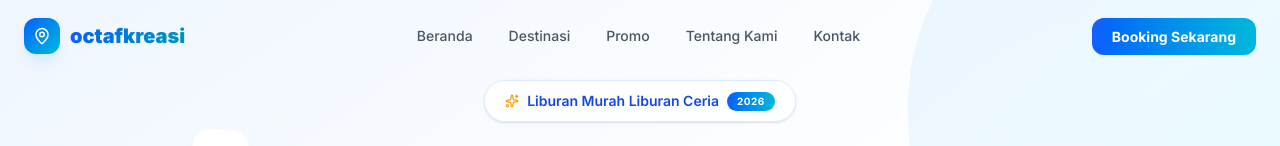
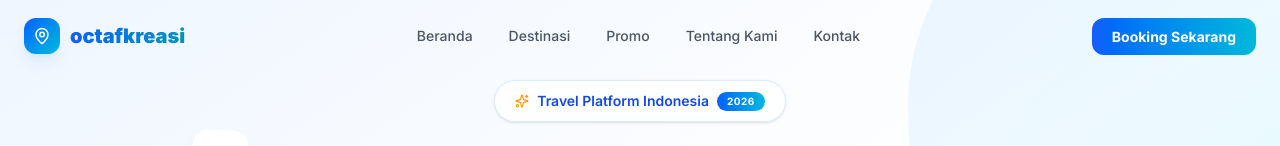
Before and after one commit to ersetdigital-sudo/tour-travel, a Next.js app: page / in a window 1280 px wide. Shown: the top 146 px of the page. Built offline with nearby package versions, Linux system fonts and the light colour scheme.

Commit message:
remove: hapus tagline Liburan Murah Liburan Ceria

```diff
--- a/src/app/layout.tsx
+++ b/src/app/layout.tsx
@@ -5,7 +5,7 @@ import "./globals.css";
 const inter = Inter({ subsets: ["latin"] });
 
 export const metadata: Metadata = {
-  title: "octafkreasi - Liburan Murah Liburan Ceria",
+  title: "octafkreasi - Jelajahi Keajaiban Nusantara",
   description:
     "Platform booking wisata terpercaya di Indonesia. Temukan destinasi impianmu dengan harga terjangkau.",
   keywords: "travel, wisata, liburan, Indonesia, booking, tour",
--- a/src/components/Footer.tsx
+++ b/src/components/Footer.tsx
@@ -18,7 +18,7 @@ export function Footer() {
               <span className="text-xl font-black text-white">octafkreasi</span>
             </div>
             <p className="text-gray-400 text-sm leading-relaxed mb-5 max-w-sm">
-              Liburan Murah Liburan Ceria. Platform booking wisata terpercaya di Indonesia
+              Platform booking wisata terpercaya di Indonesia
               dengan harga terbaik dan pelayanan profesional.
             </p>
             <div className="flex items-center gap-3">
@@ -72,7 +72,7 @@ export function Footer() {
           <p className="flex items-center gap-1">
             &copy; 2026 octafkreasi. Made with <Heart size={12} className="text-red-400 fill-red-400" /> in Indonesia.
           </p>
-          <p className="text-gray-600">Liburan Murah Liburan Ceria</p>
+          <p className="text-gray-600">Explore Nusantara</p>
         </div>
       </div>
     </footer>
--- a/src/components/HeroSection.tsx
+++ b/src/components/HeroSection.tsx
@@ -56,7 +56,7 @@ export function HeroSection() {
           className="inline-flex items-center gap-2 px-5 py-2.5 bg-white/80 backdrop-blur-sm rounded-full border border-blue-100 mb-8 shadow-sm"
         >
           <Sparkles size={14} className="text-amber-500" />
-          <span className="text-blue-700 text-sm font-semibold">Liburan Murah Liburan Ceria</span>
+          <span className="text-blue-700 text-sm font-semibold">Travel Platform Indonesia</span>
           <span className="px-2.5 py-0.5 bg-gradient-to-r from-blue-600 to-cyan-500 text-white text-[10px] font-bold rounded-full uppercase tracking-wider">
             2026
           </span>
```
